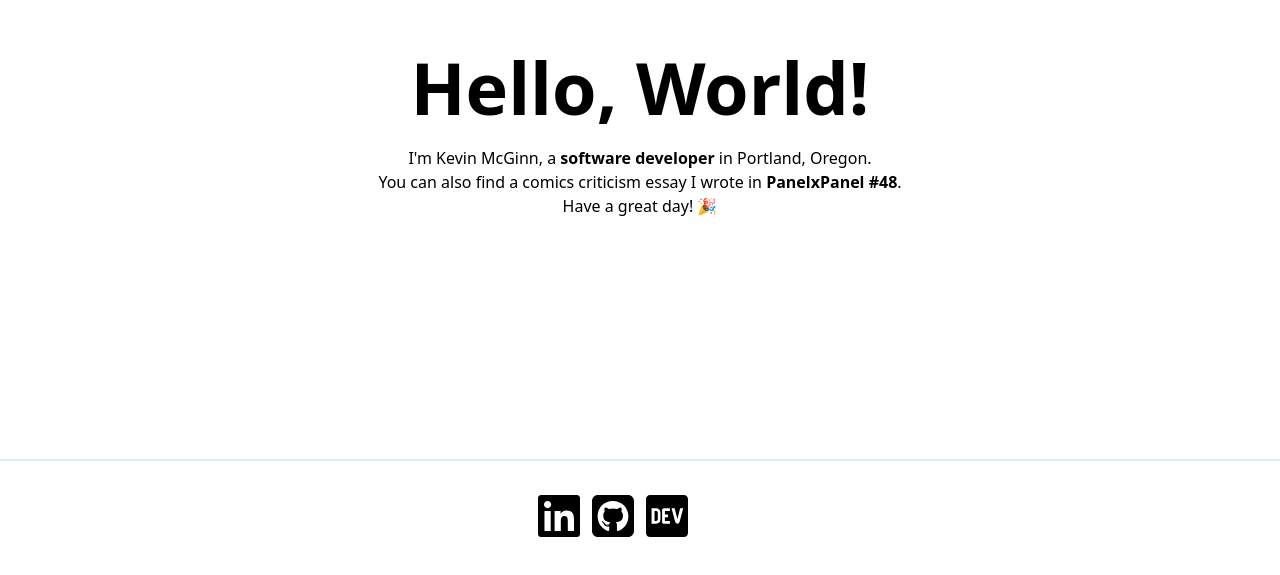
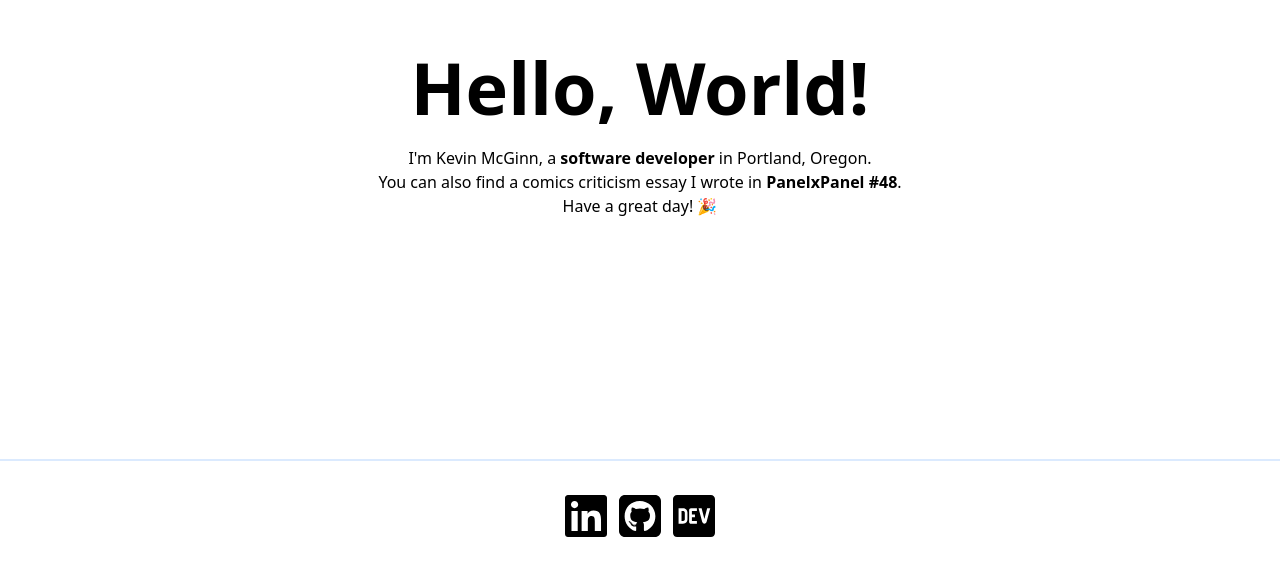
Before and after one commit to kmcginn/personal-website, a Next.js app: page / in a window 1280 px wide. Shown: the part 221-796 px from the top of the page. Built offline with nearby package versions, Linux system fonts and the light colour scheme.

Commit message:
fix spacing

```diff
--- a/pages/index.js
+++ b/pages/index.js
@@ -36,7 +36,7 @@ export default function Home() {
       </main>
 
       <footer className="w-full h-28 border-t-2 border-solid border-blue-100 flex justify-center items-center">
-        <div className="grid grid-rows-1 grid-cols-4 gap-x-3">
+        <div className="grid grid-rows-1 grid-cols-3 gap-x-3">
           <span className="sr-only">Social media links</span>
           <SocialIcon
             iconId="linkedin"
```
